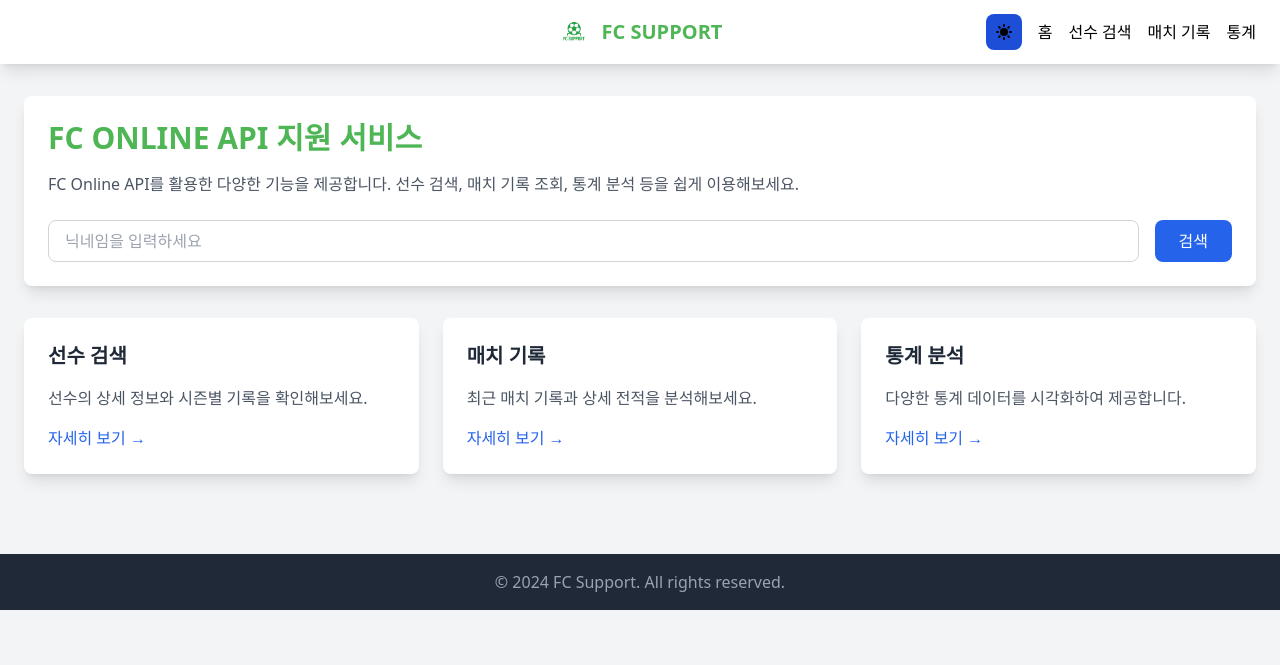
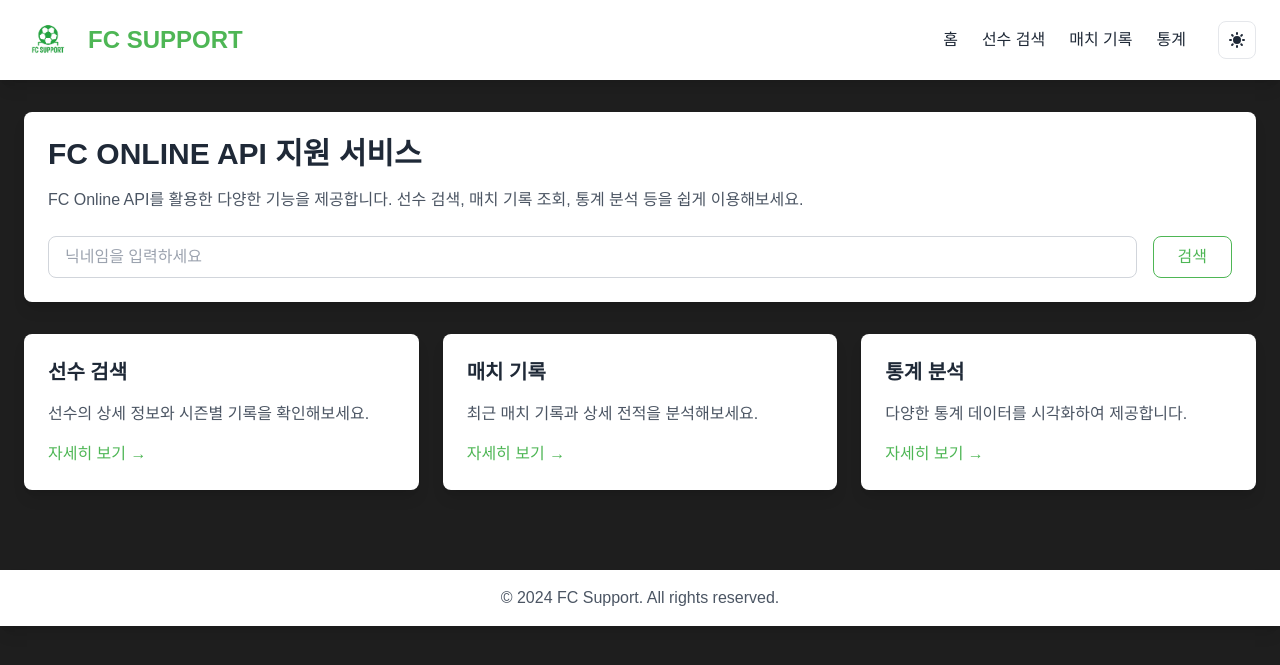
Before and after one commit to KinngH0/fc-support, a Flask app: page / in a window 1280 px wide. Shown: the top 665 px of the page. Run offline with Flask 3, Linux system fonts and the light colour scheme; some libraries are stand-ins or nearby versions.

Commit message:
style: 페이지 레이아웃 개선 및 배경색 변경

```diff
--- a/templates/index.html
+++ b/templates/index.html
@@ -23,42 +23,50 @@
             }
         }
     </script>
+    <style>
+        body {
+            font-family: Arial, Helvetica, sans-serif;
+            -webkit-font-smoothing: antialiased;
+            -moz-osx-font-smoothing: grayscale;
+        }
+    </style>
     <link rel="stylesheet" href="{{ url_for('static', filename='css/style.css') }}">
     <script src="https://cdn.jsdelivr.net/npm/heroicons@2.0.18/24/outline/index.min.js"></script>
 </head>
-<body class="bg-gray-100 dark:bg-gray-900 transition-colors duration-200">
-    <nav class="bg-white dark:bg-white shadow-lg">
+<body class="bg-[#1E1E1E] dark:bg-[#1E1E1E] transition-colors duration-200">
+    <div class="max-w-[1320px] mx-auto">
+        <nav class="bg-white dark:bg-[#111827] shadow-lg">
             <div class="container mx-auto px-6 py-4">
-            <div class="flex items-center justify-center">
                 <div class="flex items-center">
-                    <img src="{{ url_for('static', filename='images/logo.png') }}" alt="FC Support Logo" class="h-8 w-auto mr-3">
-                    <div class="text-xl font-bold" style="color: rgb(78, 182, 85)">FC SUPPORT</div>
+                    <div class="flex items-center flex-1">
+                        <img src="{{ url_for('static', filename='images/logo.png') }}" alt="FC Support Logo" class="h-12 w-auto mr-4">
+                        <div class="text-2xl font-bold" style="color: rgb(78, 182, 85)">FC SUPPORT</div>
                     </div>
-                <div class="absolute right-6 flex items-center space-x-4">
-                    <button id="theme-toggle" class="p-2 rounded-lg bg-blue-700 hover:bg-blue-800 dark:bg-gray-700 dark:hover:bg-gray-600 flex items-center justify-center">
+                    <div class="flex items-center space-x-8">
+                        <div class="flex space-x-6">
+                            <a href="#" class="text-gray-800 dark:text-gray-200 hover:text-[rgb(78,182,85)] dark:hover:text-[rgb(78,182,85)]">홈</a>
+                            <a href="#" class="text-gray-800 dark:text-gray-200 hover:text-[rgb(78,182,85)] dark:hover:text-[rgb(78,182,85)]">선수 검색</a>
+                            <a href="#" class="text-gray-800 dark:text-gray-200 hover:text-[rgb(78,182,85)] dark:hover:text-[rgb(78,182,85)]">매치 기록</a>
+                            <a href="#" class="text-gray-800 dark:text-gray-200 hover:text-[rgb(78,182,85)] dark:hover:text-[rgb(78,182,85)]">통계</a>
+                        </div>
+                        <button id="theme-toggle" class="p-2 rounded-lg bg-white hover:bg-gray-100 dark:bg-[#111827] dark:hover:bg-gray-800 flex items-center justify-center border border-gray-200 dark:border-gray-700">
                             <!-- 라이트 모드 아이콘 -->
-                        <svg class="w-5 h-5 dark:hidden" fill="currentColor" viewBox="0 0 20 20" xmlns="http://www.w3.org/2000/svg">
+                            <svg class="w-5 h-5 dark:hidden text-gray-800" fill="currentColor" viewBox="0 0 20 20" xmlns="http://www.w3.org/2000/svg">
                                 <path d="M10 2a1 1 0 011 1v1a1 1 0 11-2 0V3a1 1 0 011-1zm4 8a4 4 0 11-8 0 4 4 0 018 0zm-.464 4.95l.707.707a1 1 0 001.414-1.414l-.707-.707a1 1 0 00-1.414 1.414zm2.12-10.607a1 1 0 010 1.414l-.706.707a1 1 0 11-1.414-1.414l.707-.707a1 1 0 011.414 0zM17 11a1 1 0 100-2h-1a1 1 0 100 2h1zm-7 4a1 1 0 011 1v1a1 1 0 11-2 0v-1a1 1 0 011-1zM5.05 6.464A1 1 0 106.465 5.05l-.708-.707a1 1 0 00-1.414 1.414l.707.707zm1.414 8.486l-.707.707a1 1 0 01-1.414-1.414l.707-.707a1 1 0 011.414 1.414zM4 11a1 1 0 100-2H3a1 1 0 000 2h1z"/>
                             </svg>
                             <!-- 다크 모드 아이콘 -->
-                        <svg class="w-5 h-5 hidden dark:block" fill="currentColor" viewBox="0 0 20 20" xmlns="http://www.w3.org/2000/svg">
+                            <svg class="w-5 h-5 hidden dark:block text-gray-200" fill="currentColor" viewBox="0 0 20 20" xmlns="http://www.w3.org/2000/svg">
                                 <path d="M17.293 13.293A8 8 0 016.707 2.707a8.001 8.001 0 1010.586 10.586z"/>
                             </svg>
                         </button>
-                    <div class="hidden md:flex space-x-4">
-                        <a href="#" class="hover:text-blue-200">홈</a>
-                        <a href="#" class="hover:text-blue-200">선수 검색</a>
-                        <a href="#" class="hover:text-blue-200">매치 기록</a>
-                        <a href="#" class="hover:text-blue-200">통계</a>
-                    </div>
                     </div>
                 </div>
             </div>
         </nav>
 
         <main class="container mx-auto px-6 py-8">
-        <div class="bg-white dark:bg-gray-800 rounded-lg shadow-lg p-6 mb-8">
-            <h1 class="text-3xl font-bold text-gray-800 dark:text-white mb-4" style="color: rgb(78, 182, 85); color: rgb(78, 182, 85)">FC ONLINE API 지원 서비스</h1>
+            <div class="bg-white dark:bg-[#111827] rounded-lg shadow-lg p-6 mb-8">
+                <h1 class="text-3xl font-bold text-gray-800 dark:text-white mb-4">FC ONLINE API 지원 서비스</h1>
                 <p class="text-gray-600 dark:text-gray-300 mb-4">
                     FC Online API를 활용한 다양한 기능을 제공합니다. 선수 검색, 매치 기록 조회, 통계 분석 등을 쉽게 이용해보세요.
                 </p>
@@ -66,9 +74,9 @@
                     <form class="flex space-x-4">
                         <input type="text"
                                placeholder="닉네임을 입력하세요"
-                           class="flex-1 px-4 py-2 border border-gray-300 dark:border-gray-600 rounded-lg focus:outline-none focus:border-blue-500 dark:bg-gray-700 dark:text-white">
+                               class="flex-1 px-4 py-2 border border-gray-300 dark:border-gray-600 rounded-lg focus:outline-none focus:border-[rgb(78,182,85)] dark:focus:border-[rgb(78,182,85)] dark:bg-gray-800 dark:text-white">
                         <button type="submit"
-                            class="px-6 py-2 bg-blue-600 dark:bg-blue-700 text-white rounded-lg hover:bg-blue-700 dark:hover:bg-blue-800 transition-colors">
+                                class="px-6 py-2 bg-white hover:bg-gray-100 dark:bg-[#111827] dark:hover:bg-gray-800 text-[rgb(78,182,85)] border border-[rgb(78,182,85)] rounded-lg transition-colors">
                             검색
                         </button>
                     </form>
@@ -76,29 +84,30 @@
             </div>
 
             <div class="grid md:grid-cols-2 lg:grid-cols-3 gap-6">
-            <div class="bg-white dark:bg-gray-800 rounded-lg shadow-lg p-6">
+                <div class="bg-white dark:bg-[#111827] rounded-lg shadow-lg p-6 transition-transform hover:scale-105">
                     <h2 class="text-xl font-semibold text-gray-800 dark:text-white mb-4">선수 검색</h2>
                     <p class="text-gray-600 dark:text-gray-300">선수의 상세 정보와 시즌별 기록을 확인해보세요.</p>
-                <a href="#" class="mt-4 inline-block text-blue-600 dark:text-blue-400 hover:text-blue-800 dark:hover:text-blue-300">자세히 보기 →</a>
+                    <a href="#" class="mt-4 inline-block text-[rgb(78,182,85)] hover:text-[rgb(60,150,70)] dark:text-[rgb(78,182,85)] dark:hover:text-[rgb(60,150,70)]">자세히 보기 →</a>
                 </div>
-            <div class="bg-white dark:bg-gray-800 rounded-lg shadow-lg p-6">
+                <div class="bg-white dark:bg-[#111827] rounded-lg shadow-lg p-6 transition-transform hover:scale-105">
                     <h2 class="text-xl font-semibold text-gray-800 dark:text-white mb-4">매치 기록</h2>
                     <p class="text-gray-600 dark:text-gray-300">최근 매치 기록과 상세 전적을 분석해보세요.</p>
-                <a href="#" class="mt-4 inline-block text-blue-600 dark:text-blue-400 hover:text-blue-800 dark:hover:text-blue-300">자세히 보기 →</a>
+                    <a href="#" class="mt-4 inline-block text-[rgb(78,182,85)] hover:text-[rgb(60,150,70)] dark:text-[rgb(78,182,85)] dark:hover:text-[rgb(60,150,70)]">자세히 보기 →</a>
                 </div>
-            <div class="bg-white dark:bg-gray-800 rounded-lg shadow-lg p-6">
+                <div class="bg-white dark:bg-[#111827] rounded-lg shadow-lg p-6 transition-transform hover:scale-105">
                     <h2 class="text-xl font-semibold text-gray-800 dark:text-white mb-4">통계 분석</h2>
                     <p class="text-gray-600 dark:text-gray-300">다양한 통계 데이터를 시각화하여 제공합니다.</p>
-                <a href="#" class="mt-4 inline-block text-blue-600 dark:text-blue-400 hover:text-blue-800 dark:hover:text-blue-300">자세히 보기 →</a>
+                    <a href="#" class="mt-4 inline-block text-[rgb(78,182,85)] hover:text-[rgb(60,150,70)] dark:text-[rgb(78,182,85)] dark:hover:text-[rgb(60,150,70)]">자세히 보기 →</a>
                 </div>
             </div>
         </main>
 
-    <footer class="bg-gray-800 dark:bg-gray-900 text-white mt-12">
+        <footer class="bg-white dark:bg-[#111827] text-gray-600 dark:text-gray-400 mt-12 shadow-lg">
             <div class="container mx-auto px-6 py-4">
-            <p class="text-center text-gray-400 dark:text-gray-500">© 2024 FC Support. All rights reserved.</p>
+                <p class="text-center">© 2024 FC Support. All rights reserved.</p>
             </div>
         </footer>
+    </div>
 
     <script src="{{ url_for('static', filename='js/main.js') }}" defer></script>
 </body>
```
Lines whose indentation alone changed are shown as unchanged.
